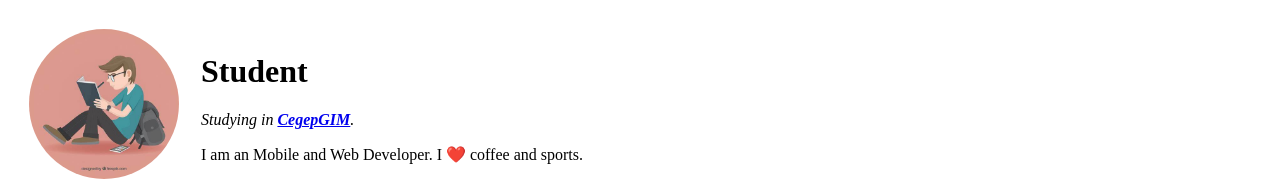
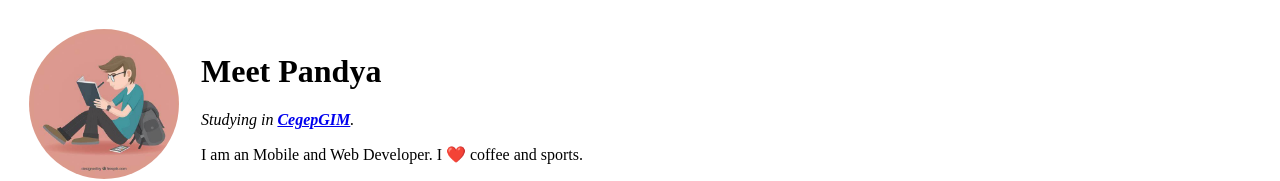
Before and after one commit to MeetPandya007/DebugProgram2, a plain HTML site: page index.html in a window 1280 px wide. Shown: the top 181 px of the page. Drawn offline with Linux system fonts and the light colour scheme.

Commit message:
Update index.html

```diff
--- a/index.html
+++ b/index.html
@@ -10,7 +10,7 @@
     <table cellspacing="20">
       <tr>
         <td><img src="PP.jfif" alt="student profile picture"></td>
-        <td><h1>Student</h1>
+        <td><h1>Meet Pandya</h1>
         <p><em>Studying in <strong><a href="https://montreal.cegepgim.ca/">CegepGIM</a></strong>.</em></p>
         <p>I am an Mobile and Web Developer. I ❤️ coffee and sports.</p></td>
       </tr>
```
